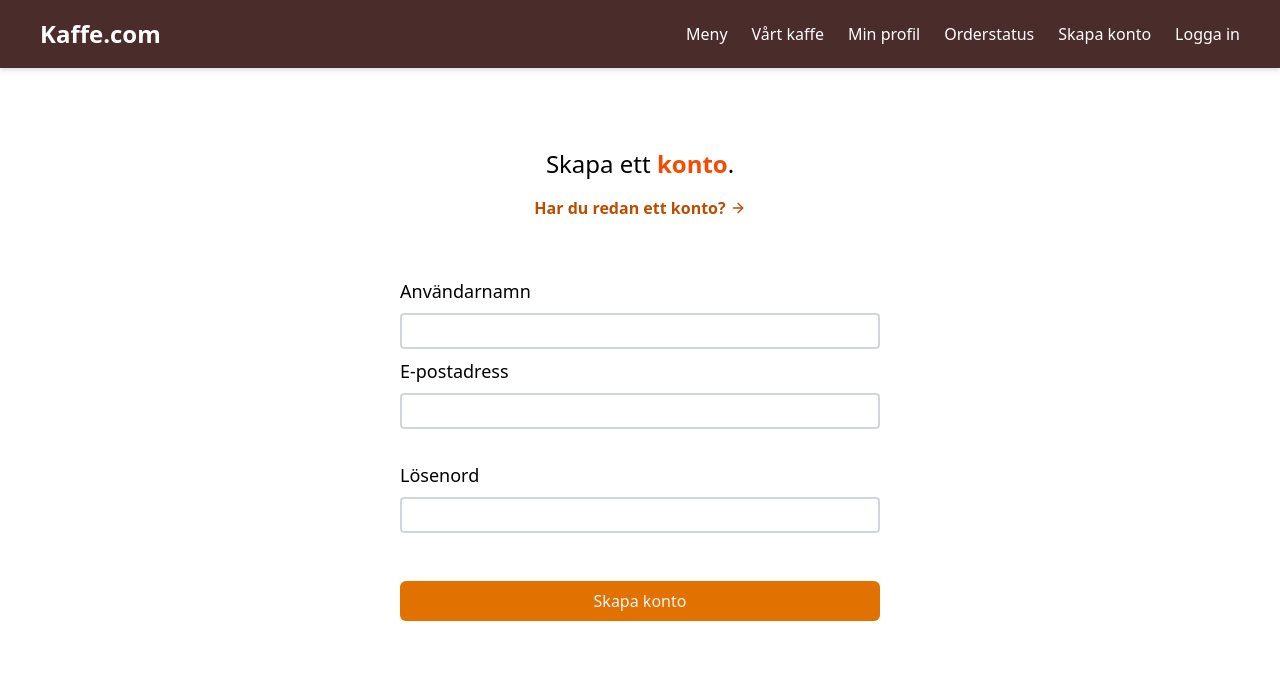
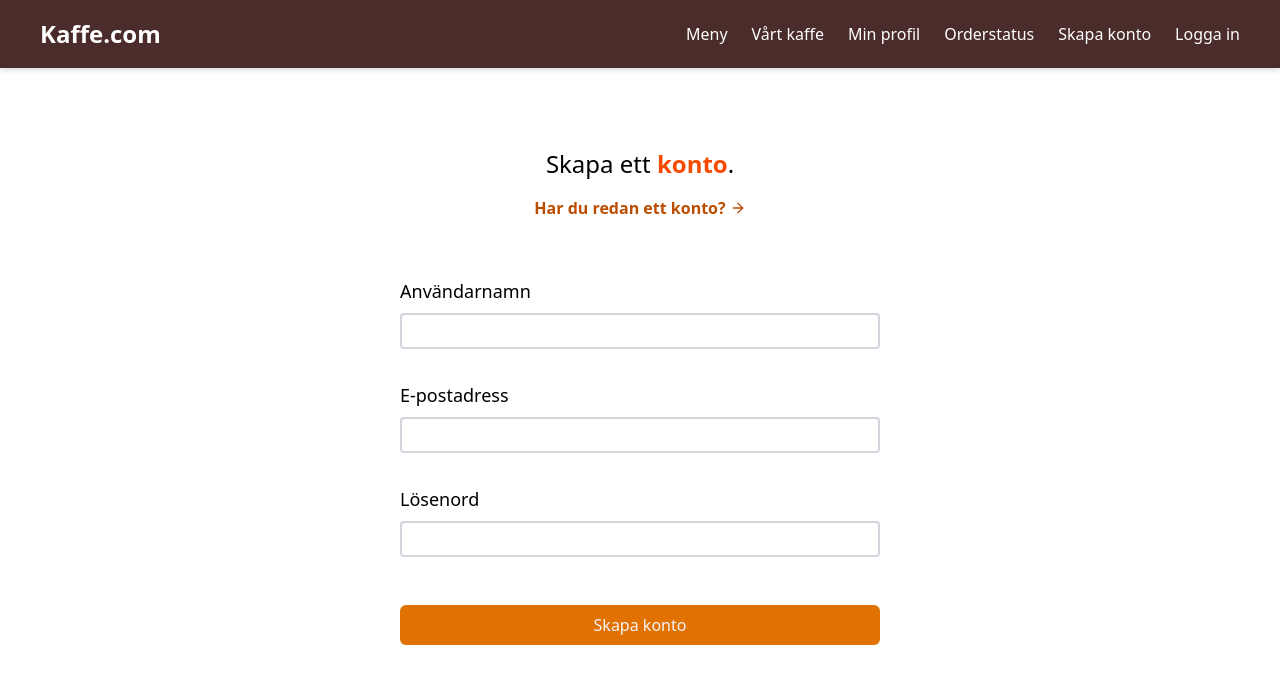
Before and after one commit to Team-Umea/AirbeanApi, a React (Vite) app in the folder client/airbeanclient/: page /register in a window 1280 px wide. Shown: the top 684 px of the page. Built offline with nearby package versions, Linux system fonts and the light colour scheme.

Commit message:
Fixed missing margin on email input in register form

```diff
--- a/client/airbeanclient/src/pages/Register.jsx
+++ b/client/airbeanclient/src/pages/Register.jsx
@@ -59,7 +59,7 @@ const Register = () => {
         <FormProvider {...formMehtods}>
           <Form onSubmit={onSubmit} className="max-w-xl">
             <FormInput name="username" label="Användarnamn" className="mt-2!" />
-            <FormInput name="email" label="E-postadress" className="mt-2!" />
+            <FormInput name="email" label="E-postadress" className="mt-8!" />
             <FormInput name="password" type="password" label="Lösenord" className="mt-8!" />
             <PrimaryButton type="submit" className="mt-12!" disabled={isPending}>
               Skapa konto
```
